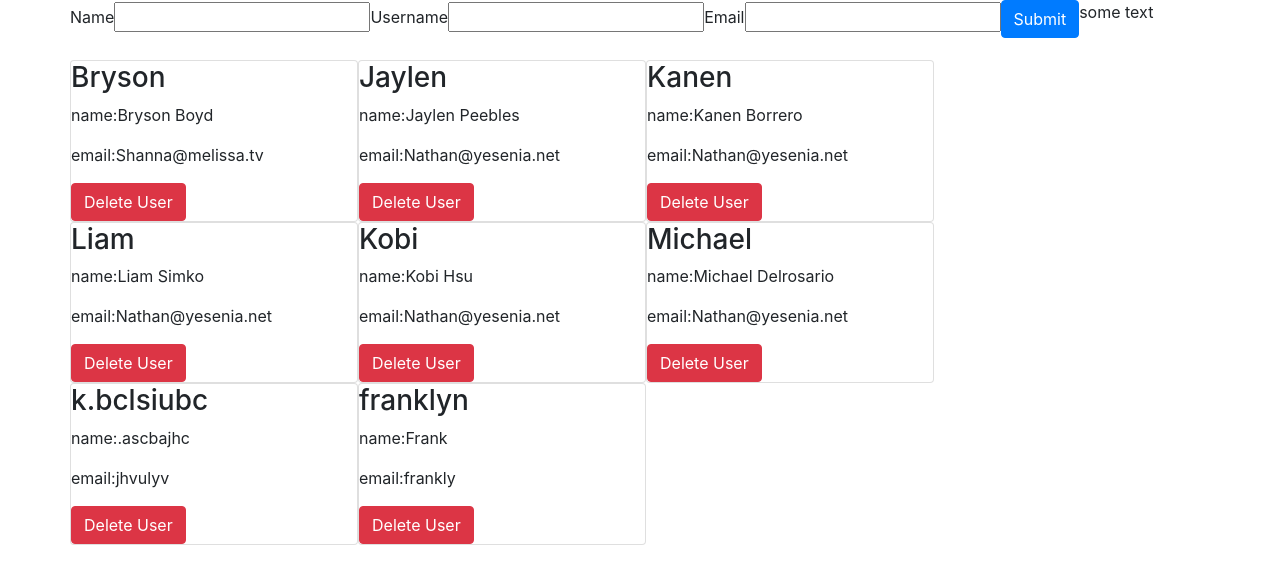
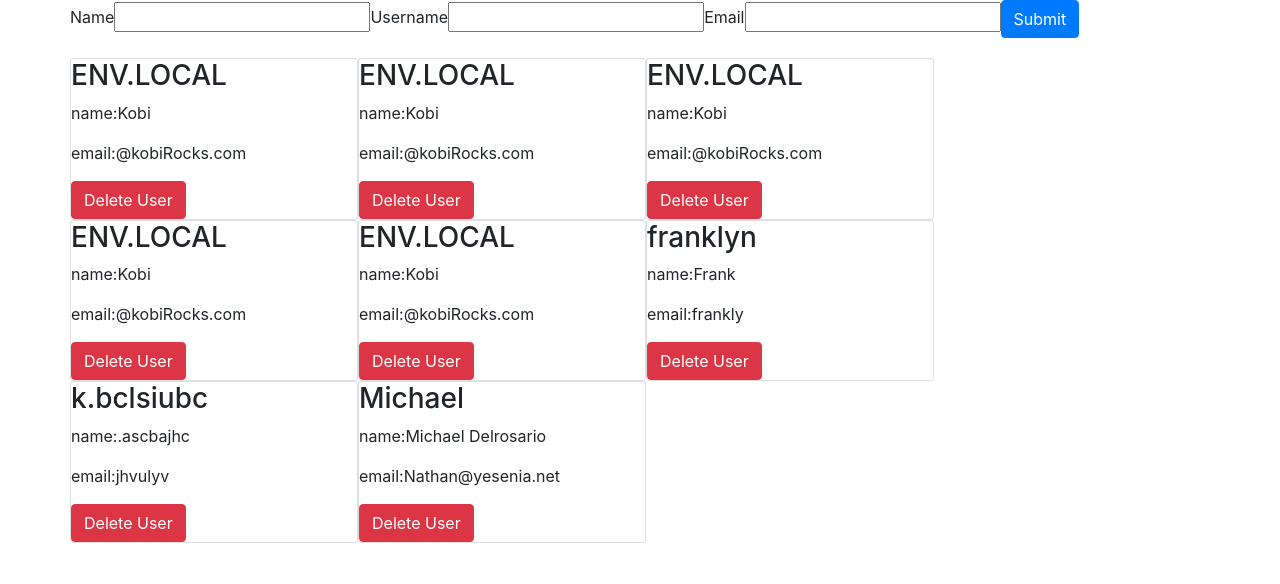
Before and after one commit to mendes-develop/Fetch-and-LifeCycleMethods, a React (Create React App) app: page / in a window 1280 px wide. Shown: the top 584 px of the page. Built offline with nearby package versions, Linux system fonts and the light colour scheme; data requests are answered from the project's data file.

Commit message:
first commit

```diff
--- a/src/App.js
+++ b/src/App.js
@@ -1,24 +1,30 @@
-import React, { Component } from 'react';
+import React, { useState, useEffect } from 'react';
 import UsersContainer from './components/UsersContainer';
 import AddUserForm from './components/AddUserForm';
 import './App.css'
 import { Container, Row } from 'react-bootstrap'
 
+const URL = 'http://localhost:3004/users/'
 
-export default class App extends Component {
 
-  constructor(props){
-    super(props)
-    this.state = {
-      users : []
-    }
-  }
+export default function App (){
 
-  //arguments coming from usersForm
-  addUser = (event, name, username, email) =>{
+  const [users, setUsers] = useState([])
+
+  useEffect( () => {
+
+    fetch(URL)
+    .then((resp) => resp.json())
+    .then(usersArray => {
+      setUsers(usersArray)
+    })
+
+  }, [])
+
+  const addUser = (event, name, username, email) => {
     event.preventDefault()
 
-            fetch(`http://localhost:3004/users`, {
+            fetch( URL , {
             method: "POST",
             headers: {
                 'Content-Type': 'application/json'
@@ -32,24 +38,15 @@ export default class App extends Component {
         .then(resp => resp.json())
         .then(user => {
 
-          this.setState({
-            users: this.state.users.concat(user)
-          })
+          setUsers(users.concat(user))
+
       })
-   }
+  }
 
 
+  const deleteUser = (id) => {
 
-    // Adding user to our state
-    // this.setState({
-    //   // users: [...this.state.users, newUser]
-    //   users: this.state.users.concat(newUser)
-    // })
-
-  // Deleting user from our state
-  deleteUser = (id) => {
-
-     fetch(`http://localhost:3004/users/${id}`, {
+     fetch( URL + id, {
          method: "DELETE",
          headers: {
              'Content-Type': 'application/json'
@@ -57,50 +54,25 @@ export default class App extends Component {
       })
      .then(resp => {
        if (resp.status === 200){
-        this.setState({
-            users: this.state.users.filter( user => user.id !== id)
-          })
+
+        setUsers( users.filter( user => user.id !== id) )
        }
       })
   }
 
-
-  render(){
-    // console.log("rendering")
     return (
       <Container>
       <Row>
 
-            <AddUserForm  addUser={this.addUser}/>
+            <AddUserForm  addUser={addUser}/>
             <UsersContainer
-              users={this.state.users}
-              deleteUser={this.deleteUser}
+              users={users.reverse()}
+              deleteUser={deleteUser}
             />
 
             </Row>
           </Container>
     );
-
-  }
-
-
-  componentDidMount(){
-
-   fetch('http://localhost:3004/users/')
-    .then((resp) => resp.json())
-    .then(usersArray => {
-      this.setState({
-        // users: [...this.state.users, newUser]
-        users: usersArray
-      })
-    })
-  }
-
-  // componentDidUpdate(){
-  //   console.log("I updated! App Component")
-  //    console.log("\n")
-  // }
-
 }
 
 
--- a/src/components/AddUserForm.js
+++ b/src/components/AddUserForm.js
@@ -1,66 +1,28 @@
-import React from 'react'
-import {Button} from 'react-bootstrap'
+import React, { useState } from 'react'
+import { Button } from 'react-bootstrap'
 
-export default class AddUserForm extends React.Component {
+export default function AddUserForm ({ addUser }) {
 
-    state = {
-        name:"",
-        username:"",
-        email:""
-    }
-
-    onChange = (event) => {
-        // const inputValue = event.target.value
-        // const inputName = event.target.name
-
-        // console.log(inputValue)
-        // console.log(inputName)
-
-        this.setState({
-            [event.target.name] : event.target.value
-        })
-    }
-
-
-
-
-    // onChangeUserName = (event) => {
-    //     const inputValue = event.target.value
-    //     console.log(inputValue)
-    //     this.setState({
-    //         username: inputValue
-    //     })
-    // }
-    // onChangeEmail = (event) => {
-    //     const inputValue = event.target.value
-    //     console.log(inputValue)
-    //     this.setState({
-    //         email: inputValue
-    //     })
-    // }
-
-
-    render(){
-        // console.log(this.props)
-        const {name, username, email} = this.state
+        const [name, setName] = useState("");
+        const [username, setUsername] = useState("");
+        const [email, setEmail] = useState("")
 
         return (
 
-
             <form
-                onSubmit={(event)=> this.props.addUser(event, name, username, email)}
+                onSubmit={(event)=> addUser(event, name, username, email)}
             >
                 <label>Name</label>
                 <input
                     name="name"
-                    onChange={(event)=> this.onChange(event)}
+                    onChange={(event)=> setName(event.target.value)}
                     value={name}
                 />
 
                 <label>Username</label>
                 <input
                     name="username"
-                    onChange={(event)=> this.onChange(event)}
+                    onChange={(event)=> setUsername(event.target.value)}
                     value={username}
                 />
 
@@ -68,7 +30,7 @@ export default class AddUserForm extends React.Component {
                 <input
                 name="email"
                 value={email}
-                onChange={(event)=> this.onChange(event)}
+                onChange={(event)=> setEmail(event.target.value)}
                 />
 
                 <Button type="submit">
@@ -77,5 +39,5 @@ export default class AddUserForm extends React.Component {
 
             </form>
         )
-    }
+
 }
--- a/src/components/DisplayUser.js
+++ b/src/components/DisplayUser.js
@@ -1,52 +1,29 @@
-import React, { Component } from 'react'
-import PropTypes from 'prop-types'
+import React from 'react'
+// import PropTypes from 'prop-types'
 
 
 import { Card, Button } from 'react-bootstrap' //styling
 
-export default class DisplayUser extends Component {
-
-    //access props and display each element on its own div
-
-
-
-    render() {
-
-        // const { deleteUser, user } = this.props
+const DisplayUser = ( { user, deleteUser } ) => {
 
         return (
             <Card  style={{ width: '18rem' }} >
             <div>
 
-                <h3>{this.props.user.username}</h3>
-                <p>name:{this.props.user.name}</p>
-                <p>email:{this.props.user.email}</p>
+                <h3>{user.username}</h3>
+                <p>name:{user.name}</p>
+                <p>email:{user.email}</p>
 
-                <Button variant="danger" onClick={ () => this.props.deleteUser(this.props.user.id)}>
+                <Button variant="danger" onClick={ () => deleteUser(user.id)}>
                     Delete User
                 </Button>
             </div>
         </Card>
         )
-    }
-
-    // componentDidMount(){
-    // console.log("'I mount, therefore I am.' DisplayUser Component")
-    // console.log("\n")
-    // }
-
-    // componentDidUpdate(){
-    // console.log("I updated! DisplayUser Component")
-    // console.log("\n")
-    // }
-
-    componentWillUnmount(){
-        console.log("Here lies a great DisplayUser Component")
-        window.alert("user will be destroyed")
-    }
-
 
 }
+
+export default DisplayUser
 
 // DisplayUser.propTypes = {
 //     user : PropTypes.object.isRequired,
--- a/src/components/UsersContainer.js
+++ b/src/components/UsersContainer.js
@@ -1,38 +1,29 @@
-import React, { Component, Fragment } from 'react'
+import React from 'react'
 import DisplayUser from './DisplayUser'
 // import PropTypes from 'prop-types'
 
 import { Container, Row } from 'react-bootstrap' //styling
 
 
-export default class UsersContainer extends Component {
-
-    render() {
-        return (
-            <Fragment>
-                <Fragment>
-                    <p>some text</p>
-                </Fragment>
+const UsersContainer = ({users, deleteUser}) => (
 
                 <Container style={{marginTop : "20px"}}>
                     <Row>
 
-                    {this.props.users.map( user => (
+                    {users.map( user => (
                                                             <DisplayUser
                                                                 user={user}
                                                                 key={user.id}
-                                                                deleteUser={this.props.deleteUser}
+                                                                deleteUser={deleteUser}
                                                             />)
                     )}
 
                     </Row>
                 </Container>
-            </Fragment>
-
 
         )
-    }
-}
+
+export default UsersContainer;
 
 
 
--- a/src/db.json
+++ b/src/db.json
@@ -1,35 +1,5 @@
 {
   "users": [
-    {
-      "id": 2,
-      "name": "Bryson Boyd",
-      "username": "Bryson",
-      "email": "Shanna@melissa.tv"
-    },
-    {
-      "id": 3,
-      "name": "Jaylen Peebles",
-      "username": "Jaylen",
-      "email": "Nathan@yesenia.net"
-    },
-    {
-      "id": 6,
-      "name": "Kanen Borrero",
-      "username": "Kanen",
-      "email": "Nathan@yesenia.net"
-    },
-    {
-      "id": 7,
-      "name": "Liam Simko",
-      "username": "Liam",
-      "email": "Nathan@yesenia.net"
-    },
-    {
-      "id": 8,
-      "name": "Kobi Hsu",
-      "username": "Kobi",
-      "email": "Nathan@yesenia.net"
-    },
     {
       "id": 9,
       "name": "Michael Delrosario",
@@ -47,6 +17,36 @@
       "username": "franklyn",
       "email": "frankly",
       "id": 13
+    },
+    {
+      "name": "Kobi",
+      "username": "ENV.LOCAL",
+      "email": "@kobiRocks.com",
+      "id": 14
+    },
+    {
+      "name": "Kobi",
+      "username": "ENV.LOCAL",
+      "email": "@kobiRocks.com",
+      "id": 15
+    },
+    {
+      "name": "Kobi",
+      "username": "ENV.LOCAL",
+      "email": "@kobiRocks.com",
+      "id": 16
+    },
+    {
+      "name": "Kobi",
+      "username": "ENV.LOCAL",
+      "email": "@kobiRocks.com",
+      "id": 17
+    },
+    {
+      "name": "Kobi",
+      "username": "ENV.LOCAL",
+      "email": "@kobiRocks.com",
+      "id": 18
     }
   ]
 }
```
